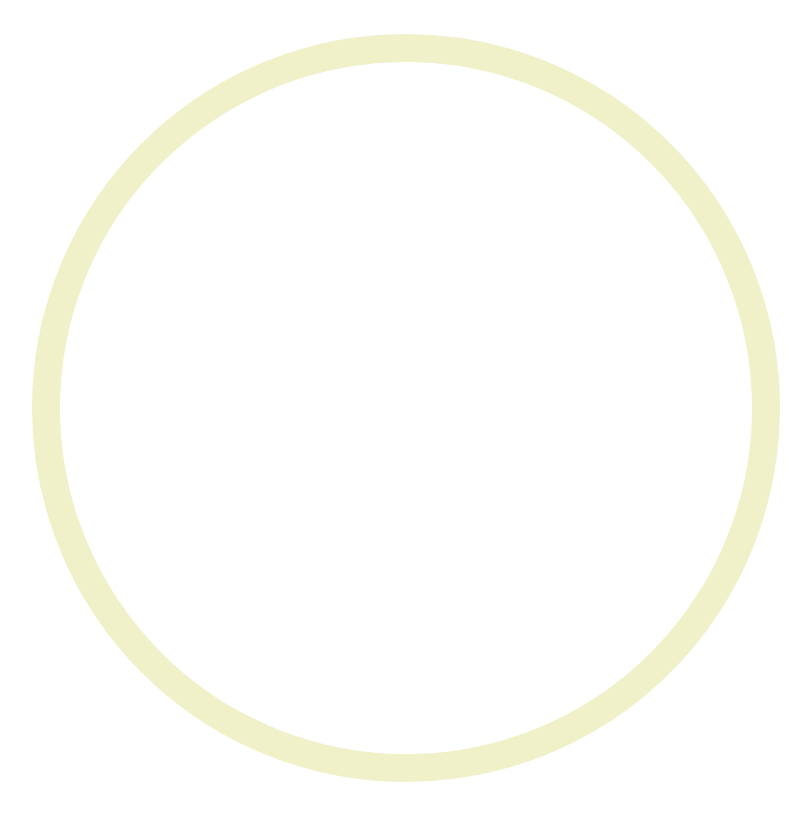
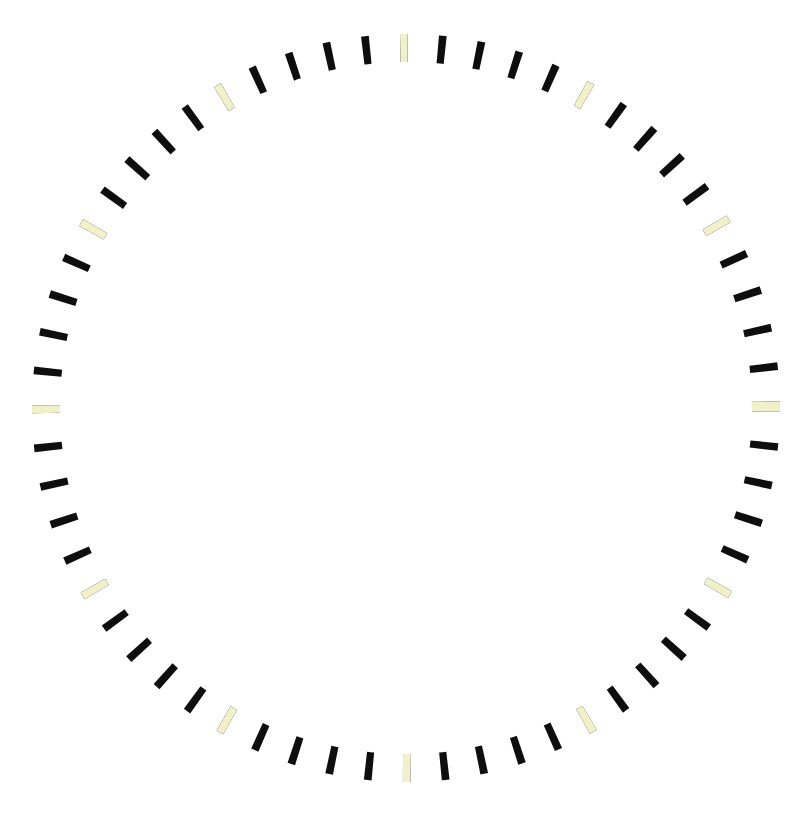
Before and after one commit to thomasgatterer/js-svg, a plain HTML site: page index.html in a window 1280 px wide. Shown: the whole page, without its empty margins (2-813 px from the left). Drawn offline with Linux system fonts and the light colour scheme.

Commit message:
Ziffernblatt ausen

```diff
--- a/index.html
+++ b/index.html
@@ -11,8 +11,23 @@
         cy="0"
         r="90"
         fill="transparent"
+        stroke="#0f0e0e"
+        stroke-width="7"
+        stroke-dasharray="0.2 0.8"
+        stroke-dashoffset="0.1"
+        pathLength="60"
+      />
+
+      <circle
+        cx="0"
+        cy="0"
+        r="90"
+        fill="transparent"
         stroke="#f0f0c9"
         stroke-width="7"
+        stroke-dasharray="0.2 4.8"
+        stroke-dashoffset="0.1"
+        pathLength="60"
       />
     </svg>
 
```
